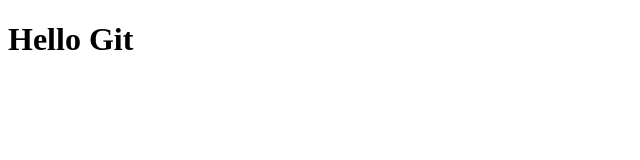
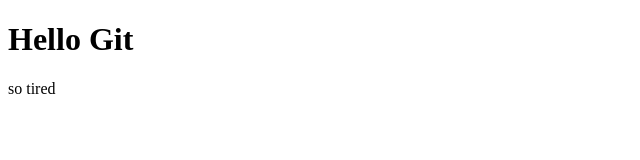
Before and after one commit to Katie-Faye/gitgud, a plain HTML site: page index.html in a window 1280 px wide. Shown: the full height of the page, 0-640 px from the left. Drawn offline with Linux system fonts and the light colour scheme.

Commit message:
my second commit

```diff
--- a/index.html
+++ b/index.html
@@ -5,5 +5,6 @@
 </head>
 <body>
     <h1>Hello Git</h1>
+    <p>so tired</p>
 </body>
 </html>
```
